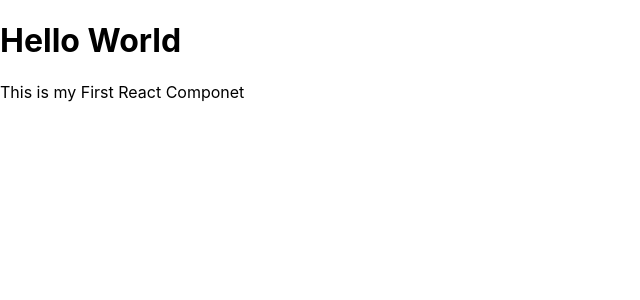
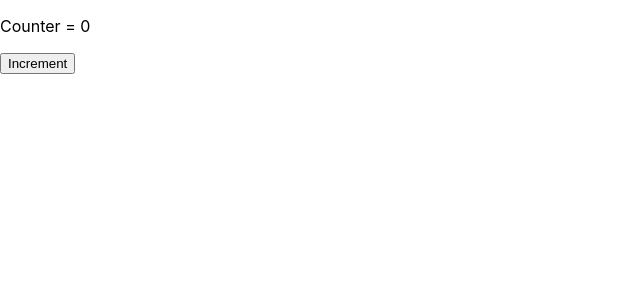
Before and after one commit to Attackdie/cardatabase, a React (Create React App) app in the folder my-app/: page / in a window 1280 px wide. Shown: the top 300 px of the page, without its empty margins (0-640 px from the left). Built offline with nearby package versions, Linux system fonts and the light colour scheme.

Commit message:
버튼 카운트기능 테스트

```diff
--- a/my-app/src/App.js
+++ b/my-app/src/App.js
@@ -1,17 +1,36 @@
-import React from 'react';
-// import React, { useState } from 'react';
+// import React from 'react';
+import React, { useState } from 'react';
 // import './App.css';
 
-function App() {
+
+//2023 07 07 버튼 카운트 기능 테스트
+function Counter() {
+  //초기값이 0인 카운트 상태
+  const [count, setCount] = useState(0);
+
   return (
-    <React.Fragment>
+  <div>
+    <p>Counter = {count}</p>
+    <button onClick={() => setCount(count + 1) }>
+        Increment
+      </button>
+  </div>
+  );
+};
 
-    <h1>Hello World</h1>
-    <p>This is my First React Componet</p>
-    </React.Fragment>
+export default Counter;
 
-  );
-}
+
+// function App() {
+//   return (
+//     <>
+
+//     <h1>Hello World</h1>
+//     <p>This is my First React Componet</p>
+//     </>
+
+//   );
+// }
 //   const [keyword, setKeyword] = useState('');
 //   const [data, setData] = useState([]);
 
@@ -45,4 +64,4 @@ function App() {
 //   );
 // }
 
-export default App;
+// export default App;
```
